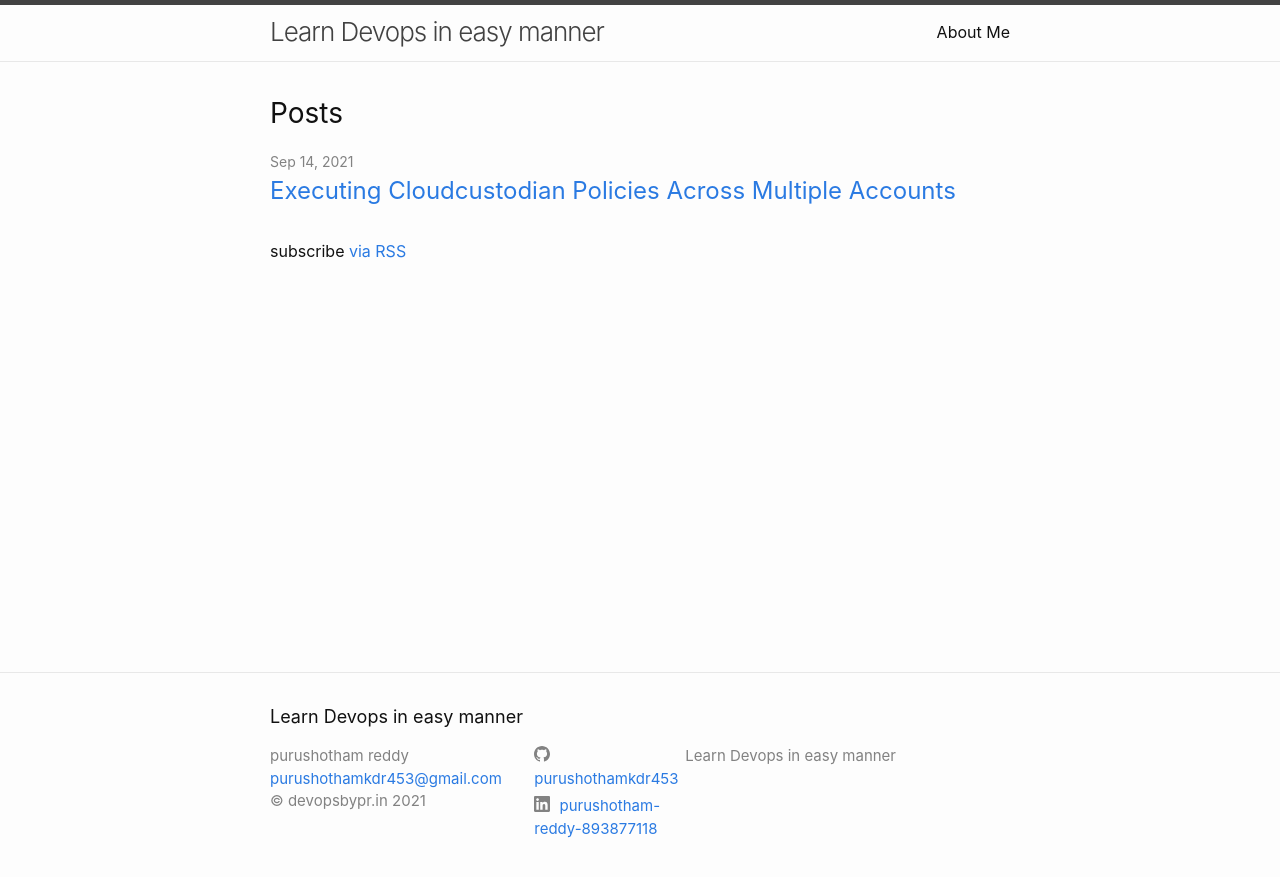
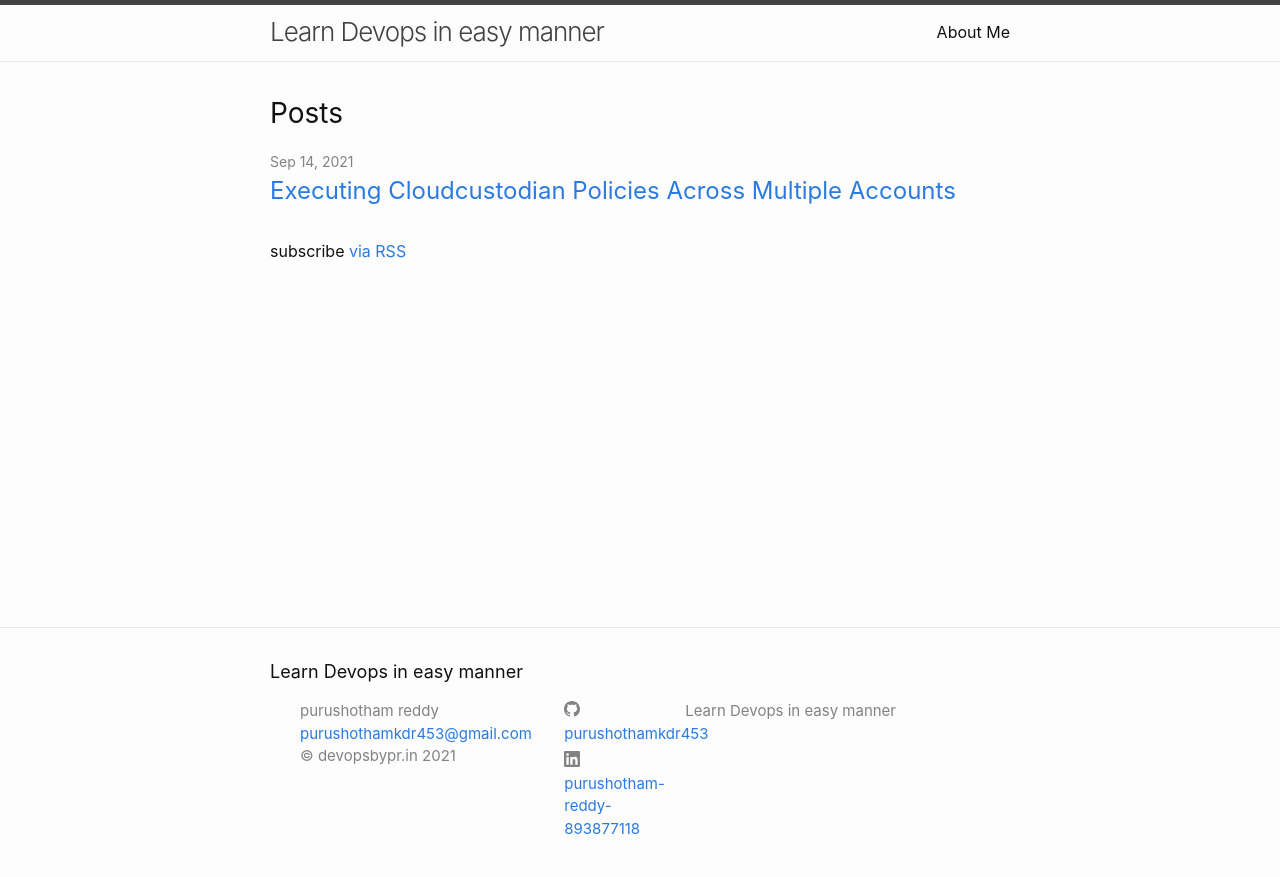
Before and after one commit to purushothamkdr453/my-blog, a Jekyll site: the page built from index.markdown, in a window 1280 px wide. Shown: the top 877 px of the page. Built offline with Jekyll 4.4.1, drawn with Linux system fonts in a browser that asks for light colours.

Commit message:
updated margin for social items

```diff
--- a/_sass/minima/_layout.scss
+++ b/_sass/minima/_layout.scss
@@ -118,7 +118,7 @@
 .contact-list,
 .social-media-list {
   list-style: none;
-  margin-left: 0;
+  margin-left: 10;
 }
 
 .footer-col-wrapper {
```
